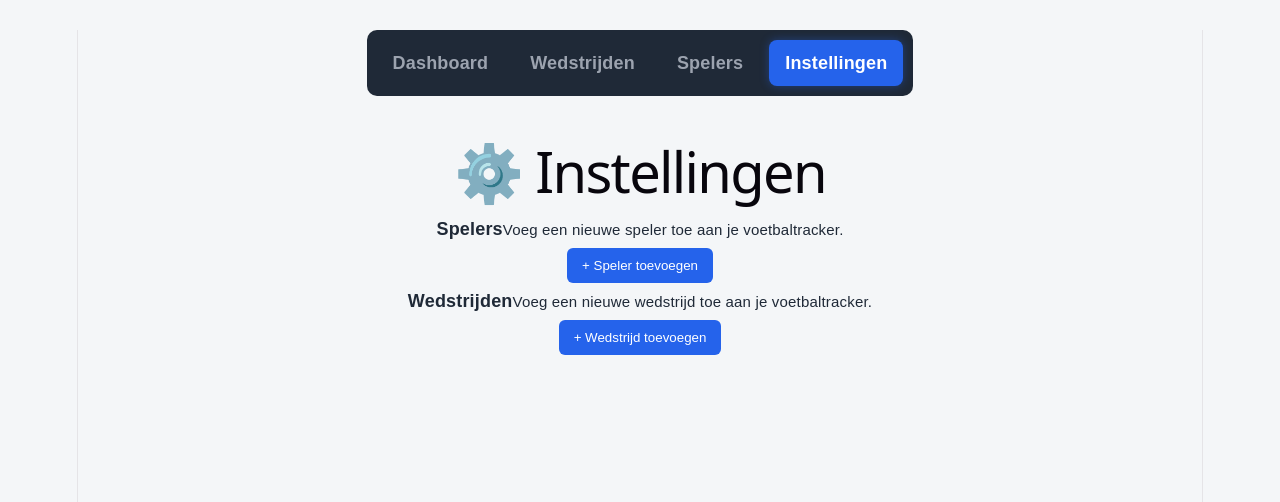
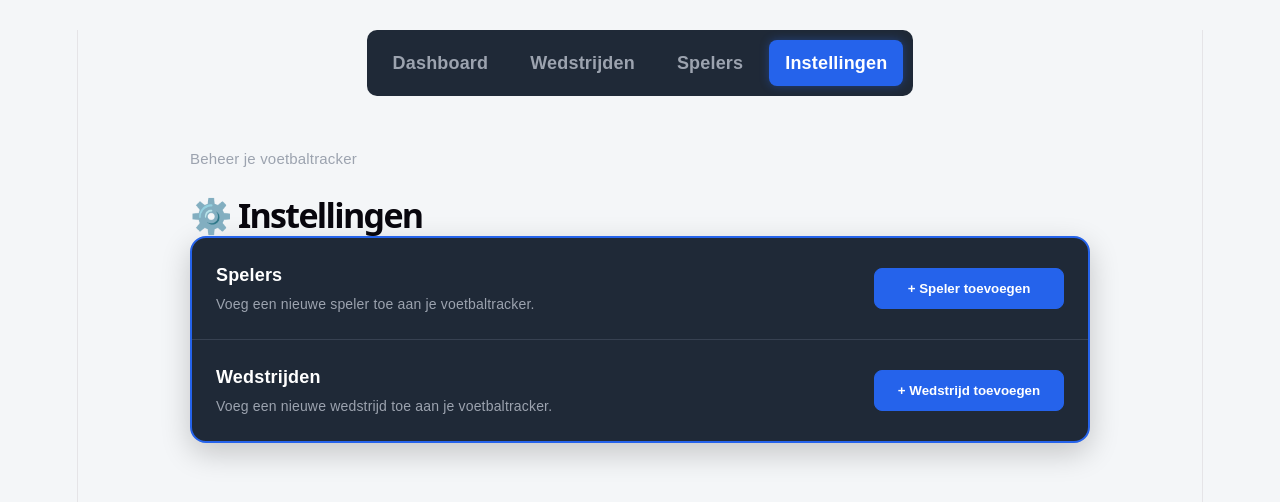
Before and after one commit to Ryan050409/simpel-design, a React (Vite) app: page /instellingen in a window 1280 px wide. Shown: the top 502 px of the page. Built offline with nearby package versions, Linux system fonts and the light colour scheme.

Commit message:
css van instellingenpagina gemaakt en hyperlinks gemaakt om naar instellingen te komen

```diff
--- a/src/App.css
+++ b/src/App.css
@@ -567,3 +567,142 @@ nav a.active {
     padding: 18px;
   }
 }
+.settings-page {
+    width: min(900px, calc(100% - 40px));
+    margin: 0 auto;
+    padding: 20px 0 50px;
+    text-align: left;
+}
+
+.settings-page h1 {
+    margin: 0 0 8px;
+    color: #08060D;
+    font-size: 34px;
+    font-weight: 700;
+}
+
+.settings-page::before {
+    content: "Beheer je voetbaltracker";
+    display: block;
+    margin-bottom: 30px;
+    color: #9ca3af;
+    font-size: 15px;
+}
+
+.settings-list {
+    display: flex;
+    flex-direction: column;
+    overflow: hidden;
+    background: #1f2937;
+    border: 2px solid #2563eb;
+    border-radius: 16px;
+    box-shadow: 0 10px 30px rgba(0, 0, 0, 0.2);
+}
+
+.setting-row {
+    display: flex;
+    align-items: center;
+    justify-content: space-between;
+    gap: 30px;
+    padding: 24px;
+    border-bottom: 1px solid #374151;
+}
+
+.setting-row:last-child {
+    border-bottom: none;
+}
+
+.setting-row > div {
+    min-width: 0;
+}
+
+.setting-row strong {
+    display: block;
+    margin-bottom: 6px;
+    color: white;
+    font-size: 18px;
+    font-weight: 700;
+}
+
+.setting-row small {
+    display: block;
+    max-width: 500px;
+    color: #9ca3af;
+    font-size: 14px;
+    line-height: 1.5;
+}
+
+.setting-row button {
+    flex-shrink: 0;
+    min-width: 190px;
+    margin: 0;
+    padding: 12px 18px;
+    border: 1px solid #2563eb;
+    border-radius: 8px;
+    background: #2563eb;
+    color: white;
+    font-weight: 600;
+    transition:
+        background 0.2s ease,
+        transform 0.2s ease,
+        box-shadow 0.2s ease;
+}
+
+.setting-row button:hover {
+    background: #153b8d;
+    transform: translateY(-1px);
+    box-shadow: 0 5px 15px rgba(37, 99, 235, 0.3);
+}
+
+.setting-row button:active {
+    transform: translateY(0);
+}
+
+@media (max-width: 700px) {
+    .settings-page {
+        width: calc(100% - 30px);
+        padding: 10px 0 35px;
+    }
+
+    .settings-page h1 {
+        font-size: 28px;
+    }
+
+    .settings-list {
+        border-radius: 14px;
+    }
+
+    .setting-row {
+        align-items: stretch;
+        flex-direction: column;
+        gap: 16px;
+        padding: 20px;
+    }
+
+    .setting-row button {
+        width: 100%;
+        min-width: 0;
+    }
+}
+
+@media (max-width: 450px) {
+    .settings-page {
+        width: calc(100% - 20px);
+    }
+
+    .settings-page h1 {
+        font-size: 25px;
+    }
+
+    .setting-row {
+        padding: 17px;
+    }
+
+    .setting-row strong {
+        font-size: 17px;
+    }
+
+    .setting-row small {
+        font-size: 13px;
+    }
+}
--- a/src/PlayersPage.tsx
+++ b/src/PlayersPage.tsx
@@ -1,7 +1,6 @@
-import { useEffect, useState } from "react";
-import { useSearchParams } from "react-router-dom";
+import { useEffect } from "react";
+import { useSearchParams, NavLink } from "react-router-dom";
 import type { Dispatch, SetStateAction } from "react";
-import PlayerForm from "./PlayerForm.tsx";
 
 type Player = {
     name: string;
@@ -23,44 +22,19 @@ function PlayersPage({
     playerList,
     setPlayerList
 }: PlayersPageProps) {
-    const [showAddPlayer, setShowAddPlayer] = useState(false);
-
-    const [editingPlayer, setEditingPlayer] =
-        useState<Player | null>(null);
-
     const [searchParams] = useSearchParams();
 
-    function resetForm() {
-        setEditingPlayer(null);
-    }
-
-    function openAddPlayer() {
-        resetForm();
-        setShowAddPlayer(true);
-    }
-
     useEffect(() => {
-        if (searchParams.get("toevoegen") === "1") {
-            openAddPlayer();
-        }
+        // Zorgt ervoor dat de pagina correct reageert
+        // wanneer de pagina met ?toevoegen=1 wordt geopend.
     }, [searchParams]);
 
-    function closeModal() {
-        resetForm();
-        setShowAddPlayer(false);
-    }
-
     function deletePlayer(name: string) {
-        setPlayerList(
-            playerList.filter(
+        setPlayerList((currentPlayers) =>
+            currentPlayers.filter(
                 (player) => player.name !== name
             )
         );
-    }
-
-    function editPlayer(player: Player) {
-        setEditingPlayer(player);
-        setShowAddPlayer(true);
     }
 
     return (
@@ -71,12 +45,12 @@ function PlayersPage({
                     <p>Bekijk en beheer je spelers.</p>
                 </div>
 
-                <button
+                <NavLink
                     className="add-player-button"
-                    onClick={openAddPlayer}
+                    to="/instellingen"
                 >
-                    + Speler toevoegen
-                </button>
+                    ⚙️ Speler toevoegen
+                </NavLink>
             </div>
 
             <div className="players">
@@ -130,14 +104,13 @@ function PlayersPage({
 
                         <div className="player-actions">
                             <button
-                                onClick={() =>
-                                    editPlayer(player)
-                                }
+                                type="button"
                             >
                                 Bewerken
                             </button>
 
                             <button
+                                type="button"
                                 className="delete-button"
                                 onClick={() =>
                                     deletePlayer(player.name)
@@ -149,15 +122,6 @@ function PlayersPage({
                     </div>
                 ))}
             </div>
-
-            {showAddPlayer && (
-                <PlayerForm
-                    editingPlayer={editingPlayer}
-                    setEditingPlayer={setEditingPlayer}
-                    setPlayerList={setPlayerList}
-                    closeModal={closeModal}
-                />
-            )}
         </div>
     );
 }
--- a/src/SettingsPage.tsx
+++ b/src/SettingsPage.tsx
@@ -1,6 +1,7 @@
 import { useState } from "react";
 import type { Dispatch, SetStateAction } from "react";
 import PlayerForm from "./PlayerForm.tsx";
+import MatchForm from "./MatchForm.tsx";
 
 type Player = {
     name: string;
@@ -30,14 +31,22 @@ type SettingsPageProps = {
 };
 
 function SettingsPage({
+    matches,
+    setMatches,
     playerList,
     setPlayerList
 }: SettingsPageProps) {
     const [showPlayerPopup, setShowPlayerPopup] =
         useState(false);
 
+    const [showMatchPopup, setShowMatchPopup] =
+        useState(false);
+
     const [editingPlayer, setEditingPlayer] =
         useState<Player | null>(null);
+
+    const [editingMatch, setEditingMatch] =
+        useState<Match | null>(null);
 
     function openPlayerPopup() {
         setEditingPlayer(null);
@@ -49,6 +58,16 @@ function SettingsPage({
         setShowPlayerPopup(false);
     }
 
+    function openMatchPopup() {
+        setEditingMatch(null);
+        setShowMatchPopup(true);
+    }
+
+    function closeMatchPopup() {
+        setEditingMatch(null);
+        setShowMatchPopup(false);
+    }
+
     return (
         <div className="settings-page">
             <h1>⚙️ Instellingen</h1>
@@ -57,6 +76,7 @@ function SettingsPage({
                 <div className="setting-row">
                     <div>
                         <strong>Spelers</strong>
+
                         <small>
                             Voeg een nieuwe speler toe aan je
                             voetbaltracker.
@@ -74,13 +94,17 @@ function SettingsPage({
                 <div className="setting-row">
                     <div>
                         <strong>Wedstrijden</strong>
+
                         <small>
                             Voeg een nieuwe wedstrijd toe aan
                             je voetbaltracker.
                         </small>
                     </div>
 
-                    <button type="button">
+                    <button
+                        type="button"
+                        onClick={openMatchPopup}
+                    >
                         + Wedstrijd toevoegen
                     </button>
                 </div>
@@ -94,6 +118,15 @@ function SettingsPage({
                     closeModal={closePlayerPopup}
                 />
             )}
+
+            {showMatchPopup && (
+                <MatchForm
+                    editingMatch={editingMatch}
+                    setEditingMatch={setEditingMatch}
+                    setMatches={setMatches}
+                    closeModal={closeMatchPopup}
+                />
+            )}
         </div>
     );
 }
```
Also changed, not shown: src/MatchesPage.tsx (+12 -179 lines).
